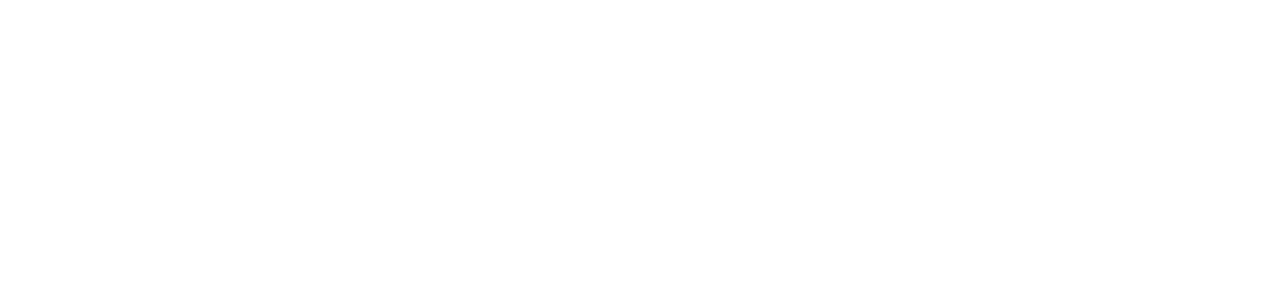
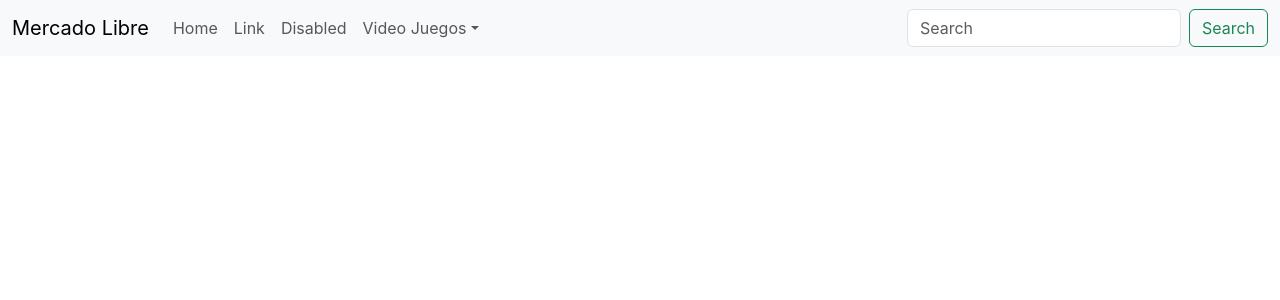
Before and after one commit to jmenchise/curso_react_ed_it, a React (Create React App) app: page / in a window 1280 px wide. Shown: the top 300 px of the page. Built offline with nearby package versions, Linux system fonts and the light colour scheme.

Commit message:
componentes clase 1

```diff
--- a/public/index.html
+++ b/public/index.html
@@ -15,6 +15,7 @@
       user's mobile device or desktop. See https://developers.google.com/web/fundamentals/web-app-manifest/
     -->
     <link rel="manifest" href="%PUBLIC_URL%/manifest.json" />
+    <link href="https://cdn.jsdelivr.net/npm/bootstrap@5.3.0-alpha1/dist/css/bootstrap.min.css" rel="stylesheet" integrity="sha384-GLhlTQ8iRABdZLl6O3oVMWSktQOp6b7In1Zl3/Jr59b6EGGoI1aFkw7cmDA6j6gD" crossorigin="anonymous">
     <!--
       Notice the use of %PUBLIC_URL% in the tags above.
       It will be replaced with the URL of the `public` folder during the build.
@@ -39,5 +40,7 @@
       To begin the development, run `npm start` or `yarn start`.
       To create a production bundle, use `npm run build` or `yarn build`.
     -->
+    <script src="https://cdn.jsdelivr.net/npm/@popperjs/core@2.11.6/dist/umd/popper.min.js" integrity="sha384-oBqDVmMz9ATKxIep9tiCxS/Z9fNfEXiDAYTujMAeBAsjFuCZSmKbSSUnQlmh/jp3" crossorigin="anonymous"></script>
+    <script src="https://cdn.jsdelivr.net/npm/bootstrap@5.3.0-alpha1/dist/js/bootstrap.min.js" integrity="sha384-mQ93GR66B00ZXjt0YO5KlohRA5SY2XofN4zfuZxLkoj1gXtW8ANNCe9d5Y3eG5eD" crossorigin="anonymous"></script>
   </body>
 </html>
--- a/src/App.js
+++ b/src/App.js
@@ -1,8 +1,11 @@
 import './App.css';
+import Products from './views/products';
 
 function App() {
+
   return (
-    <div className="App">
+    <div className="App text-danger">
+      <Products/>
     </div>
   );
 }
--- /dev/null
+++ b/src/components/Navbar/Dropdown.jsx
@@ -0,0 +1,23 @@
+import React from 'react'
+import NavbarItem from './NavbarItem'
+
+const Dropdown = (props) => {
+    const{dropdownName, dropdownItemsNames} = props
+
+    return (
+        <li className="nav-item dropdown">
+            <a className="nav-link dropdown-toggle" role="button" data-bs-toggle="dropdown" aria-expanded="false">
+                {dropdownName}
+            </a>
+            <ul className="dropdown-menu">
+                {
+                    dropdownItemsNames?.length > 0 && dropdownItemsNames.map(itemName =>
+                        <NavbarItem itemName={itemName}/>
+                    )
+                }
+            </ul>
+        </li>
+    )
+}
+
+export default Dropdown
--- /dev/null
+++ b/src/components/Navbar/Navbar.jsx
@@ -0,0 +1,40 @@
+import React from "react";
+import Dropdown from "./Dropdown";
+import NavbarItem from "./NavbarItem";
+import SearchBar from "./SearchBar";
+
+const Navbar = (props) => {
+    const {
+        navbarLogoText,
+        navbarItemNames,
+        searchBar,
+        showDropdown,
+        dropdownName,
+        dropdownItemsNames
+    } = props;
+
+    return (
+        <nav className="navbar navbar-expand-lg bg-body-tertiary">
+            <div className="container-fluid">
+                <a className="navbar-brand">{navbarLogoText}</a>
+                <button className="navbar-toggler" type="button" data-bs-toggle="collapse" data-bs-target="#navbarSupportedContent" aria-controls="navbarSupportedContent" aria-expanded="false" aria-label="Toggle navigation">
+                    <span className="navbar-toggler-icon"></span>
+                </button>
+                <div className="collapse navbar-collapse" id="navbarSupportedContent">
+                    <ul className="navbar-nav me-auto mb-2 mb-lg-0">
+                        {navbarItemNames.map(itemName => <NavbarItem itemName={itemName}/>)}
+                    { showDropdown &&
+                        <Dropdown
+                            dropdownItemsNames={dropdownItemsNames}
+                            dropdownName={dropdownName}
+                        />
+                    }
+                    </ul>
+                    { searchBar && <SearchBar/> }
+                </div>
+            </div>
+        </nav>
+    )
+}
+
+export default Navbar
--- /dev/null
+++ b/src/components/Navbar/NavbarItem.jsx
@@ -0,0 +1,13 @@
+import React from "react";
+
+const NavbarItem = (props) => {
+    const {itemName} = props;
+
+    return (
+        <li className="nav-item">
+            <a className="nav-link">{itemName}</a>
+        </li>
+    )
+}
+
+export default NavbarItem
--- /dev/null
+++ b/src/components/Navbar/SearchBar.jsx
@@ -0,0 +1,12 @@
+import React from 'react'
+
+const SearchBar = () => {
+    return (
+        <form className="d-flex" role="search">
+            <input className="form-control me-2" type="search" placeholder="Search" aria-label="Search"></input>
+            <button className="btn btn-outline-success" type="submit">Search</button>
+        </form>
+    )
+}
+
+export default SearchBar
--- /dev/null
+++ b/src/views/products.jsx
@@ -0,0 +1,27 @@
+import React from "react";
+import Navbar from "../components/Navbar/Navbar";
+
+const Products = () => {
+    const navbarItemNames = ['Home', 'Link', 'Disabled'];
+    const dropdown = {
+        name : 'Video Juegos',
+        itemsNames: ['XBOX', 'PLAY STATION', 'PC'],
+        showDropdown: true,
+    }
+
+    return (
+        <>
+            <Navbar
+                navbarLogoText={'Mercado Libre'}
+                navbarItemNames={navbarItemNames}
+                searchBar={true}
+                showDropdown={dropdown.showDropdown}
+                dropdownName={dropdown.name}
+                dropdownItemsNames={dropdown.itemsNames}
+            />
+        </>
+    )
+}
+
+
+export default Products;
```
Also changed, not shown: src/components/Product.jsx (added), src/components/Products-container.jsx (added).
